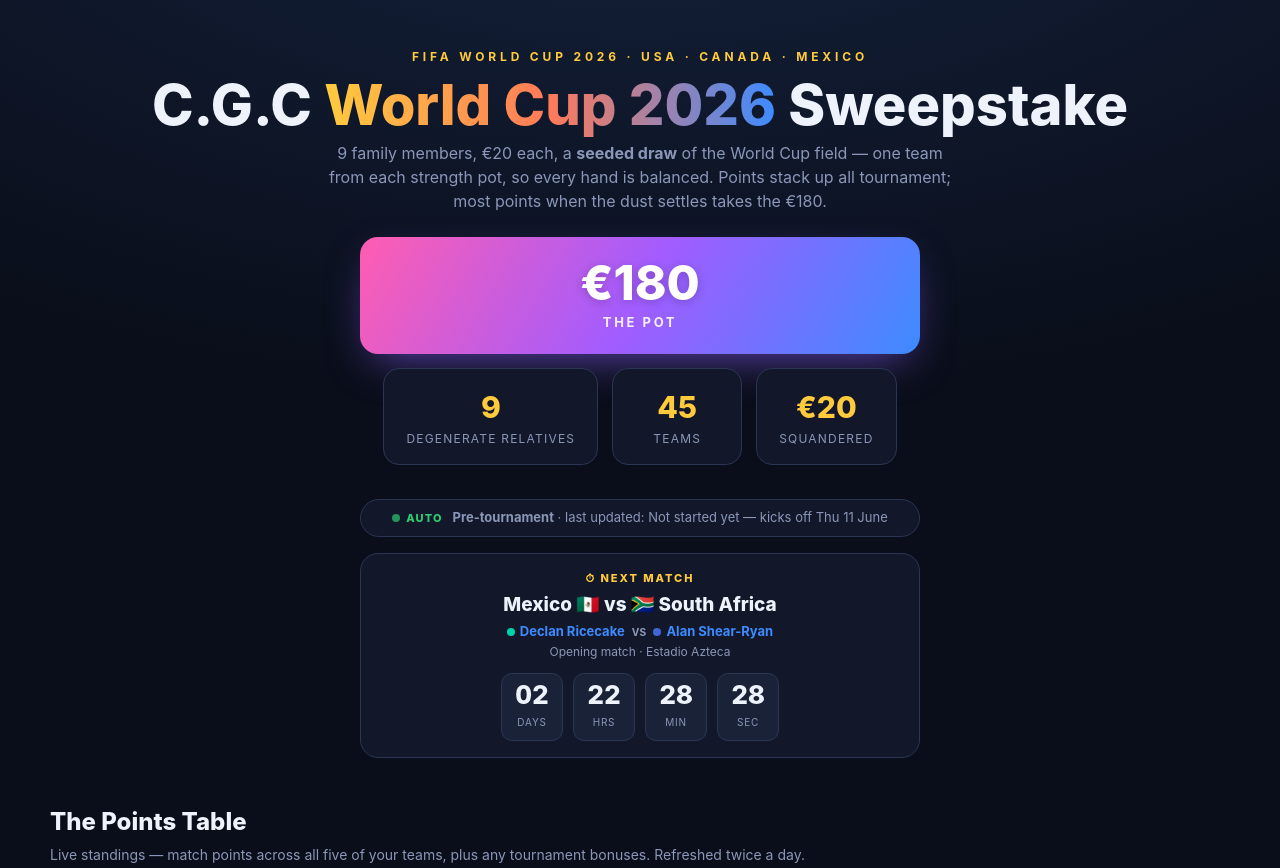
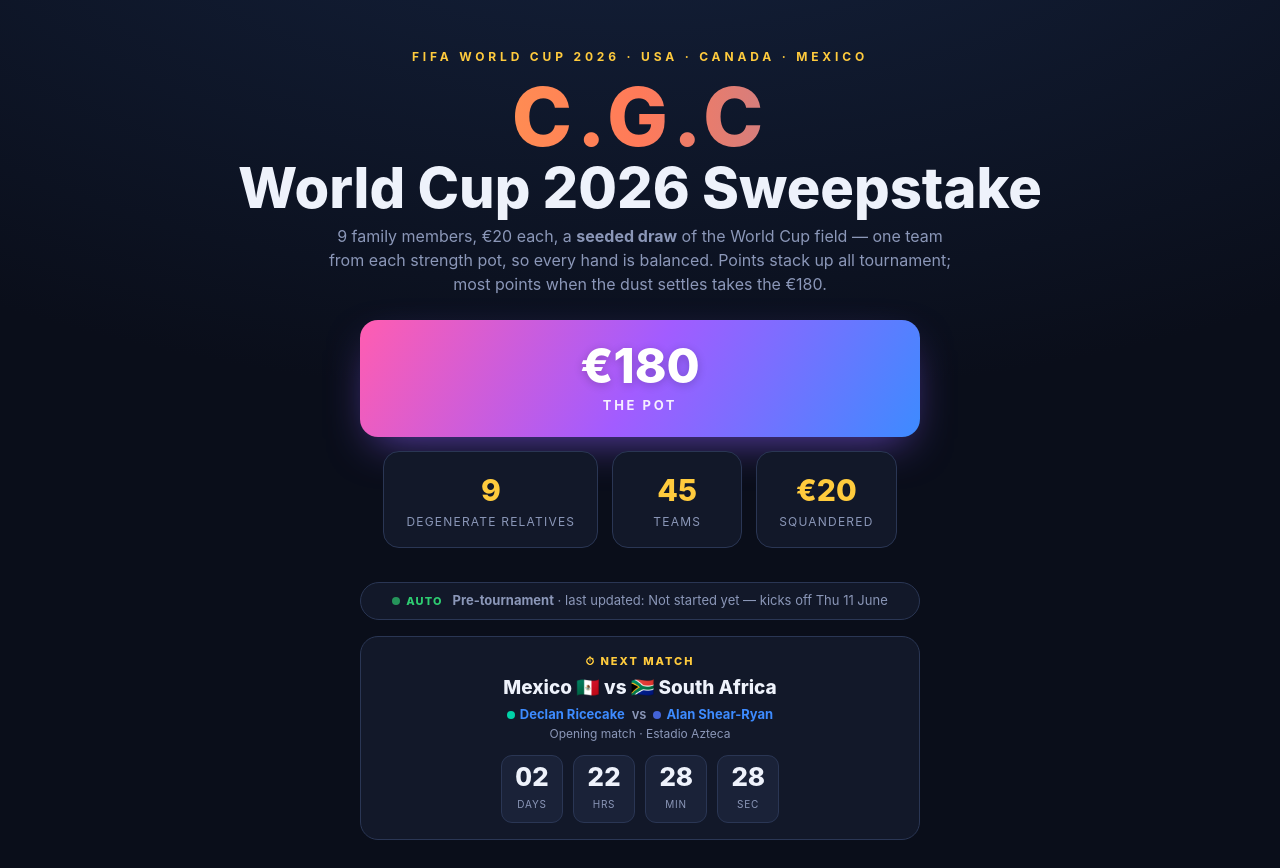
Before and after one commit to ninjaskoldpadda/wc2026-family-sweepstake, a plain HTML site: page index.html in a window 1280 px wide. Shown: the top 868 px of the page. Drawn offline with Linux system fonts and the light colour scheme.

Commit message:
title: CGC big font

```diff
--- a/index.html
+++ b/index.html
@@ -169,7 +169,7 @@
 
   <header class="hero">
     <div class="kicker">FIFA World Cup 2026 · USA · Canada · Mexico</div>
-    <h1>C.G.C <span class="gr">World Cup 2026</span> Sweepstake</h1>
+    <h1><span class="gr" style="display:block;font-size:1.45em;letter-spacing:.06em;line-height:1.02">C.G.C</span>World Cup 2026 Sweepstake</h1>
     <p class="sub">9 family members, €20 each, a <strong>seeded draw</strong> of the World Cup field — one team from each strength pot, so every hand is balanced. Points stack up all tournament; most points when the dust settles takes the €180.</p>
     <div class="pot-hero">
       <div class="num">€180</div><div class="lbl">The Pot</div>
```
